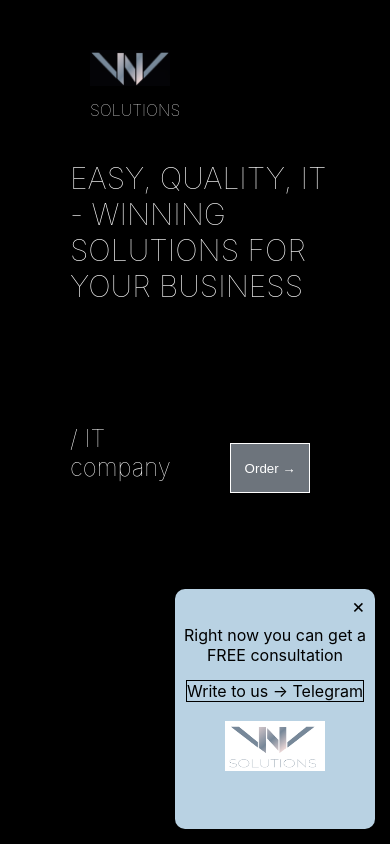
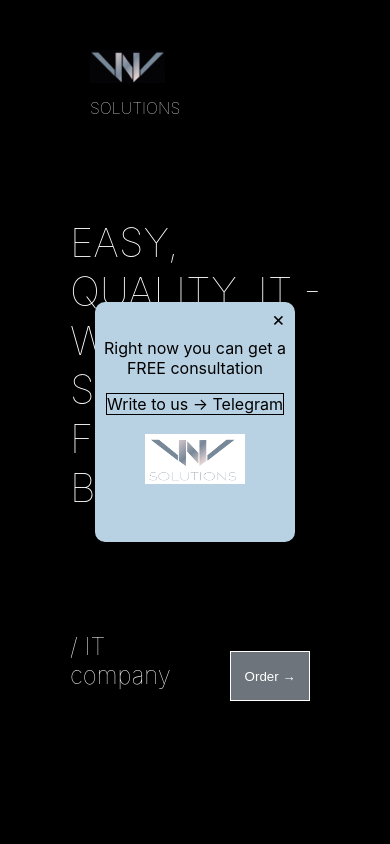
Before and after one commit to AnastasiiaVorobets/vnv_test_task, a React (Create React App) app: page / in a window 390 px wide. Shown: the top 844 px of the page. Built offline with nearby package versions, Linux system fonts and the light colour scheme.

Commit message:
edited mobile widget

```diff
--- a/src/components/Header/Header.css
+++ b/src/components/Header/Header.css
@@ -57,20 +57,16 @@
   transform: translateX(-30px);
 }
 
-@media (max-width: 1000px) {
+@media (max-width: 1200px) {
   .header {
     margin-left: 20px;
     font-size: 16px;
   }
 }
 
-@media (max-width: 768px) {
-  .header__name {
-    margin-bottom: 40px;
-  }
-
+@media (max-width: 800px) {
   .header__logo {
-    width: 80px;
+    width: 75px;
   }
 
   .header__logo-name {
@@ -79,6 +75,6 @@
 
   .header__description {
     width: auto;
-    font-size: 30px;
+    font-size: 40px;
   }
 }
--- a/src/components/WhyUs/WhyUs.css
+++ b/src/components/WhyUs/WhyUs.css
@@ -142,7 +142,7 @@
   }
 }
 
-@media (max-width: 768px) {
+@media (max-width: 800px) {
   .whyUs {
     margin-bottom: 20px;
   }
--- a/src/components/Widget/Widget.css
+++ b/src/components/Widget/Widget.css
@@ -32,3 +32,18 @@
   width: 100px;
   height: 50px;
 }
+
+@media (max-width: 1300px) {
+  .widget {
+    bottom: 150px;
+    right: 15px;
+  }
+}
+
+@media (max-width: 800px) {
+  .widget {
+    top: 50%;
+    left: 50%;
+    transform: translate(-50%, -50%);
+  }
+}
```
